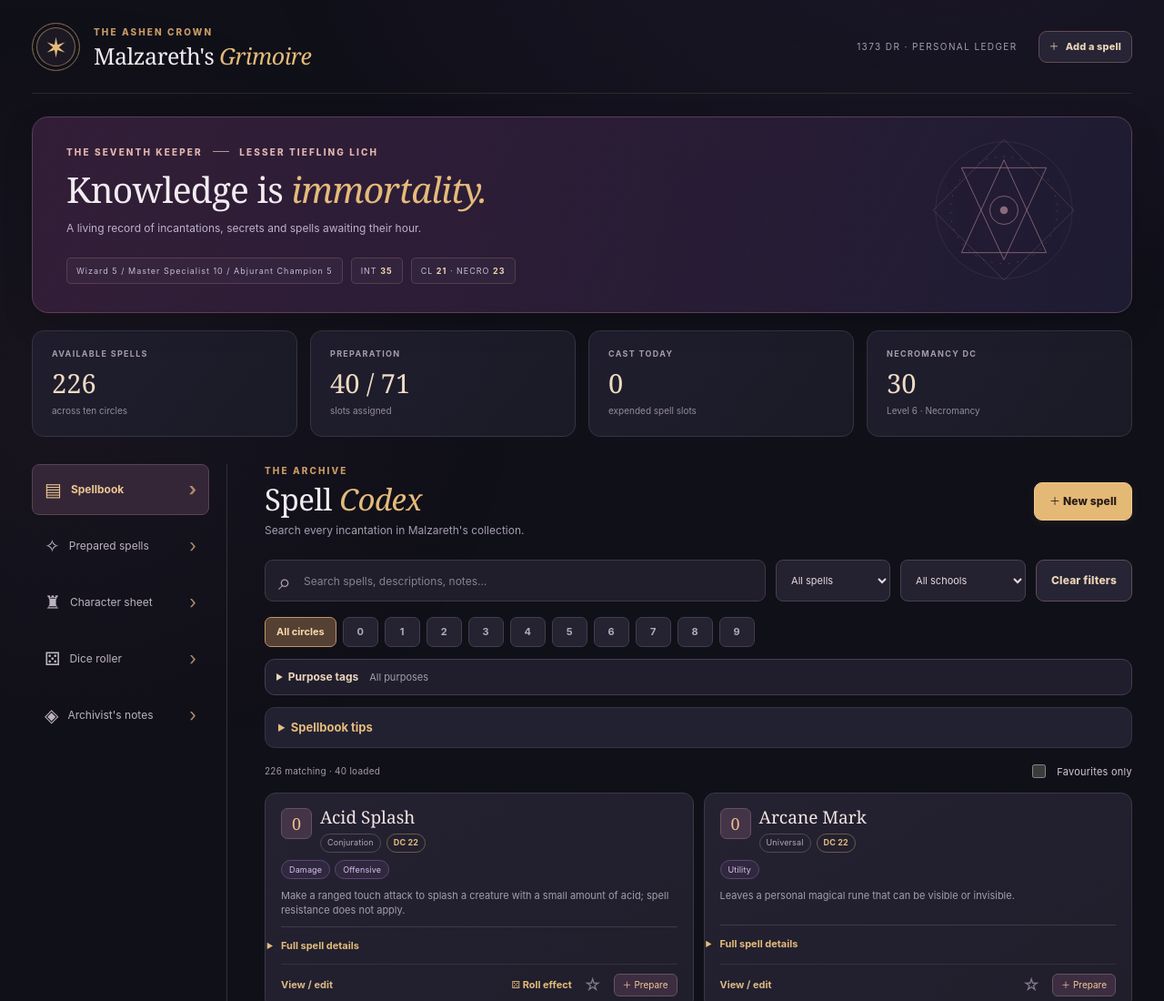
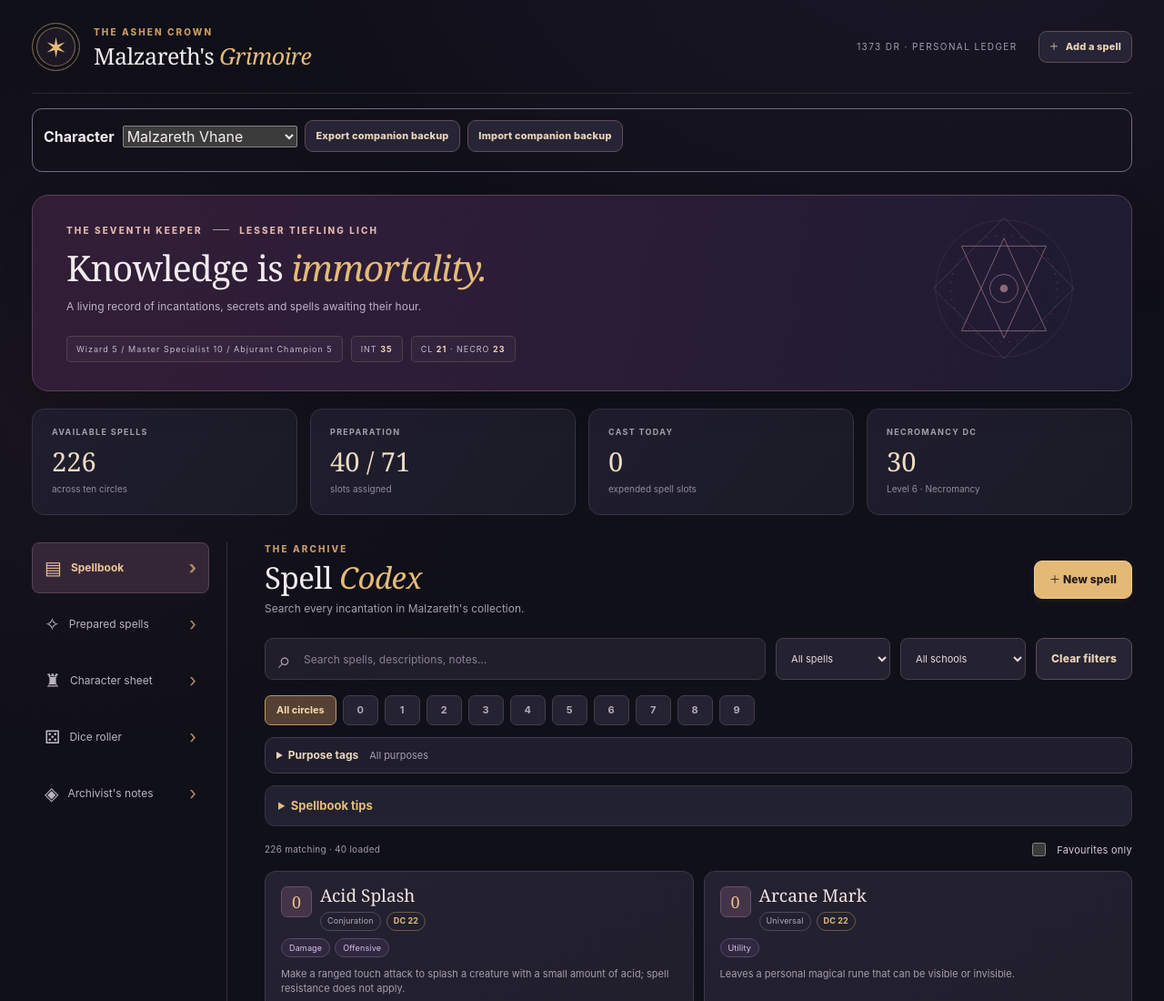
Before and after one commit to Raskundah/Malzareth-grimoire, a plain HTML site: page index.html in a window 1280 px wide. Shown: the top 1100 px of the page at 91% size. Drawn offline with Linux system fonts and the light colour scheme.

Commit message:
Load companion folios alongside existing grimoire

```diff
--- a/index.html
+++ b/index.html
@@ -25,6 +25,7 @@
   <script defer src="./skills.js"></script>
   <script defer src="./sheet.js"></script>
   <script defer src="./combat.js"></script>
+  <script defer src="./companions.js"></script>
   <title>Malzareth's Grimoire · The Ashen Crown</title>
 </head>
 <body>
```
